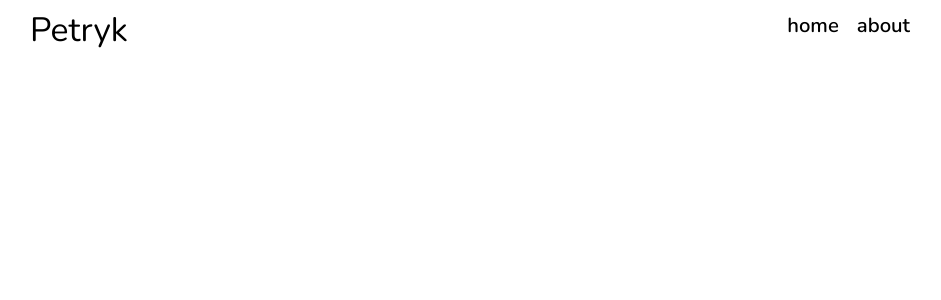
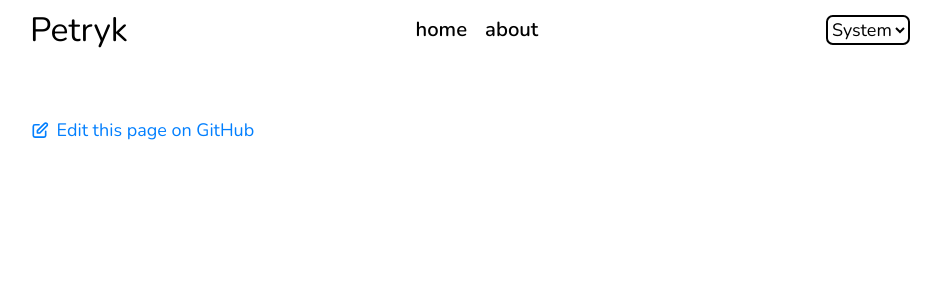
Before and after one commit to oleksandr-petryk/petryk, a Next.js app: page /about in a window 1280 px wide. Shown: the top 300 px of the page, without its empty margins (170-1111 px from the left). Built offline with nearby package versions, Linux system fonts and the light colour scheme; no server answers.

Commit message:
feat: changes
- theme
- theme switch
- edit on github

```diff
--- /dev/null
+++ b/components/EditOnGitHub.tsx
@@ -0,0 +1,31 @@
+import type { NextPage } from 'next';
+
+export const EditOnGitHub: NextPage<{
+  url: string
+}> = ({ url }) => {
+  return (
+    <a
+      href={url}
+      target='_blank'
+      rel='noreferrer'
+      className='flex space-x-1.5 mt-10'
+    >
+      <svg
+        xmlns="http://www.w3.org/2000/svg"
+        fill="none"
+        width='1.1rem'
+        viewBox="0 0 24 24"
+        stroke="currentColor"
+        className="vt-icon"
+      >
+        <path
+          strokeLinecap="round"
+          strokeLinejoin="round"
+          strokeWidth="2"
+          d="M11 5H6a2 2 0 00-2 2v11a2 2 0 002 2h11a2 2 0 002-2v-5m-1.414-9.414a2 2 0 112.828 2.828L11.828 15H9v-2.828l8.586-8.586z"></path>
+      </svg>
+
+      <span>Edit this page on GitHub</span>
+    </a>
+  )
+}
--- a/components/NavBar.tsx
+++ b/components/NavBar.tsx
@@ -1,5 +1,6 @@
 import type { NextPage } from 'next';
 import Link from 'next/link';
+import { ThemeSwitch } from 'components/ThemeSwitch';
 
 import styles from '../styles/components/NavBar.module.css';
 
@@ -11,9 +12,13 @@ export const NavBar: NextPage<{
       <nav className={[styles.navBar, 'container'].join(' ')}>
         <Link href='/' className='text-inherit text-3xl font- sm:hidden'>Petryk</Link>
 
-        <div className='sm:space-x-20 space-x-4 font-semibold text-lg'>
-          <Link href="/" className='text-inherit'>home</Link>
-          <Link href="/about" className='text-inherit'>about</Link>
+        <div className='sm:space-x-8 space-x-4 font-semibold text-lg flex'>
+          <Link href="/" className='text-inherit self-center'>home</Link>
+          <Link href="/about" className='text-inherit self-center'>about</Link>
+        </div>
+
+        <div className='flex items-center'>
+          <ThemeSwitch />
         </div>
       </nav>
     </div>
--- /dev/null
+++ b/components/ThemeSwitch.tsx
@@ -0,0 +1,28 @@
+import type { NextPage } from 'next'
+import { useTheme } from 'next-themes'
+import { useState, useEffect } from 'react'
+
+export const ThemeSwitch: NextPage = () => {
+  const [mounted, setMounted] = useState(false)
+  const { theme, setTheme } = useTheme()
+
+  // useEffect only runs on the client, so now we can safely show the UI
+  useEffect(() => {
+    setMounted(true)
+  }, [])
+
+  if (!mounted) {
+    return null
+  }
+
+  return (
+    <select
+      value={theme}
+      onChange={e => setTheme(e.target.value)}
+    >
+      <option value="system">System</option>
+      <option value="dark">Dark</option>
+      <option value="light">Light</option>
+    </select>
+  )
+}
--- a/package.json
+++ b/package.json
@@ -15,6 +15,7 @@
     "@tailwindcss/typography": "^0.5.7",
     "axios": "^1.1.3",
     "next": "latest",
+    "next-themes": "^0.2.1",
     "react": "18.2.0",
     "react-dom": "18.2.0",
     "react-markdown": "^8.0.3",
--- a/pages/_app.tsx
+++ b/pages/_app.tsx
@@ -1,8 +1,15 @@
+import type { AppProps } from 'next/app'
+import { ThemeProvider } from "next-themes"
+
 import '../styles/globals.css'
-import type { AppProps } from 'next/app'
+import '../styles/ui.css'
 
 function MyApp({ Component, pageProps }: AppProps) {
-  return <Component {...pageProps} />
+  return (
+    <ThemeProvider attribute="class">
+      <Component {...pageProps} />
+    </ThemeProvider>
+  )
 }
 
 export default MyApp
--- a/pages/_document.tsx
+++ b/pages/_document.tsx
@@ -10,7 +10,7 @@ class MyDocument extends Document {
           <link rel='preconnect' href='https://fonts.gstatic.com' crossOrigin='true' />
           <link href='https://fonts.googleapis.com/css2?family=Nunito:ital,wght@0,200;0,300;0,400;0,500;0,600;0,700;0,800;0,900;0,1000;1,200;1,300;1,400;1,500;1,600;1,700;1,800;1,900;1,1000&display=swap' rel='stylesheet' />
         </Head>
-        <body>
+        <body className="bg-white text-black dark:bg-black dark:text-white">
           <Main />
           <NextScript />
         </body>
--- a/pages/about.tsx
+++ b/pages/about.tsx
@@ -3,17 +3,19 @@ import Head from 'next/head';
 import ReactMarkdown from 'react-markdown'
 import axios from 'axios';
 import remarkGfm from 'remark-gfm'
+import { useEffect, useState } from 'react';
 
 import { BaseLayout } from 'components/BaseLayout';
-import { useEffect, useState } from 'react';
+import { EditOnGitHub } from 'components/EditOnGitHub';
 
-const About: NextPage = ({ ...props }: any) => {
+const About: NextPage = () => {
   const [markDown, setMarkDown] = useState('');
 
-  const url = 'https://raw.githubusercontent.com/Sasha-hk/petryk/main/content/About.md';
+  const rawPageUrl = 'https://raw.githubusercontent.com/Sasha-hk/petryk/main/content/About.md';
+  const editOnGitHubUrl = 'https://github.com/Sasha-hk/petryk/edit/main/content/About.md';
 
   useEffect(() => {
-    const getMd = async () => {
+    const getMd = async (url: string) => {
       try {
         const { status, data } = await axios.get(
           url,
@@ -32,7 +34,7 @@ const About: NextPage = ({ ...props }: any) => {
       }
     };
 
-    getMd();
+    getMd(rawPageUrl);
   }, []);
 
   return (
@@ -45,6 +47,8 @@ const About: NextPage = ({ ...props }: any) => {
       <BaseLayout>
         <section className='container'>
           <ReactMarkdown remarkPlugins={[remarkGfm]} >{ markDown }</ReactMarkdown>
+
+          <EditOnGitHub url={editOnGitHubUrl} />
         </section>
       </BaseLayout>
     </>
--- a/pages/index.tsx
+++ b/pages/index.tsx
@@ -53,7 +53,7 @@ const Home: NextPage = () => {
             <div className='
               font-bold
             '>
-              <h1 className='text-primary m-0'>Oleksandr Petryk</h1>
+              <h1 className='text-primary dark:text-primary-400 m-0'>Oleksandr Petryk</h1>
               <h2 className='m-0'>Back-end developer</h2>
             </div>
 
--- a/styles/components/NavBar.module.css
+++ b/styles/components/NavBar.module.css
@@ -15,7 +15,7 @@
 
 .navBar {
   display: flex;
-  height: min-content;
+  align-items: flex-center;
 }
 
 /* 2Xl / TV */
@@ -40,7 +40,7 @@
 /* SM / Phone */
 @media only screen and (max-width: theme('screens.sm.max')) {
   .navBar {
-    justify-content: center;
+    justify-content: space-around;
   }
   .navBarWrapper {
     top: auto;
--- a/styles/globals.css
+++ b/styles/globals.css
@@ -3,7 +3,6 @@
 @tailwind base;
 @tailwind components;
 @tailwind utilities;
-
 
 * {
   --theme-color: 'white';
@@ -22,28 +21,23 @@ body {
 h1, h2, h3, h4, h5, h6 {
   font-weigth: theme('titles.weight');
 }
-
 h1 {
   font-size: theme('titles.h1');
   margin: 40px 0 10px;
 }
-
 h2 {
   font-size: theme('titles.h2');
-  margin: 34px 0 7px;
+  margin: 2.5rem 0 0.1rem 0;
   box-sizing: content-box;
 }
-
 h3 {
   font-size: theme('titles.h3');
   margin: 30px 0 5px;
 }
-
 h4 {
   font-size: theme('titles.h4');
   margin: 25px 0 2px;
 }
-
 h5 {
   font-size: theme('titles.h5');
   margin: 10px 0 0;
@@ -52,10 +46,20 @@ h5 {
 a {
   color: #027FFE;
 }
+p {
+  margin: 0.4rem 0;
+}
 
-li {
+ul, ol {
+  margin: 0.2rem 0 1rem 0;
+  list-style-position: inside;
+  padding-left: 0.5rem;
+}
+ul li {
   list-style-type: disc;
-  margin-left: 1.1rem;
+}
+ol li {
+  list-style-type: number;
 }
 
 /* Containers */
--- /dev/null
+++ b/styles/ui.css
@@ -0,0 +1,13 @@
+select {
+  @apply
+    border-black
+    dark:border-white
+    border-2
+    2xl:rounded-md
+    2xl:bg-transparent
+    sm:bg-white
+    dark:sm:bg-black
+    sm:rounded-full
+    sm:bg-none;
+  font-size: 1rem;
+}
--- a/tailwind.config.js
+++ b/tailwind.config.js
@@ -1,5 +1,6 @@
 /** @type {import('tailwindcss').Config} */
 module.exports = {
+  darkMode: 'class',
   content: [
     './pages/**/*.{js,ts,jsx,tsx}',
     './components/**/*.{js,ts,jsx,tsx}',
@@ -47,7 +48,17 @@ module.exports = {
         ],
       },
       colors: {
-        primary: '#598A13',
+        primary: {
+          DEFAULT: '#598A13',
+          100: '#C6DBA8',
+          200: '#9EB977',
+          300: '#86A855',
+          400: '#7BA63D',
+          500: '#598A13',
+          600: '#48720B',
+          700: '#385908',
+          800: '#203404',
+        },
       },
     },
   },
```
Also changed, not shown: 1 other file (tests, documents, lock files or other folders).
